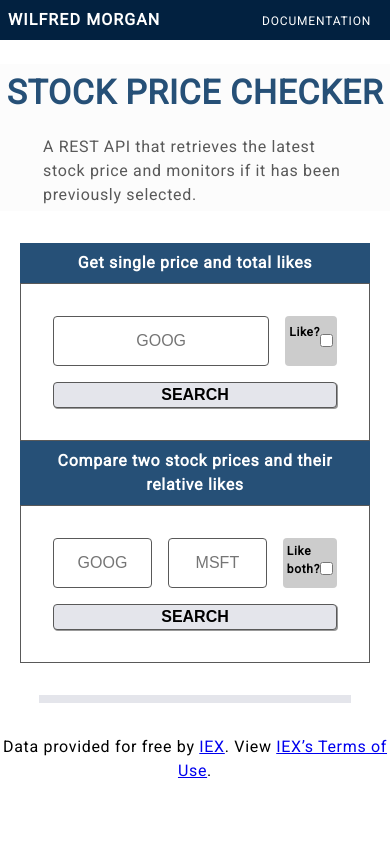
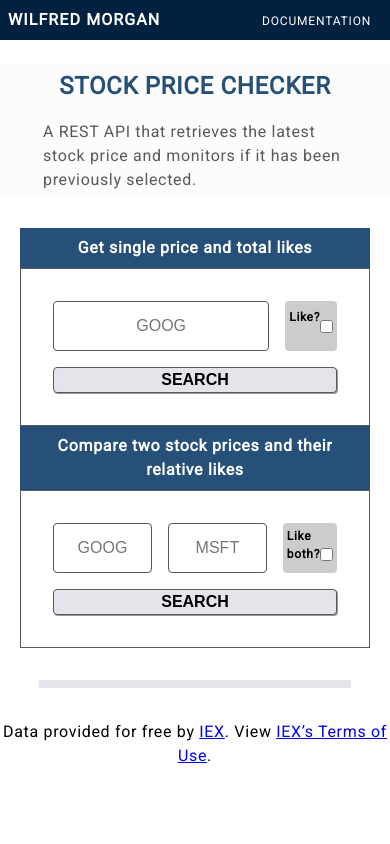
Before and after one commit to wmemorgan/stock-price-checker, a website: page views/index.html in a window 390 px wide. Shown: the top 844 px of the page. Drawn offline with nearby package versions, Linux system fonts and the light colour scheme; files that its build step writes are made by us from their sources.

Commit message:
Adjust font size of title

```diff
--- a/public/style.css
+++ b/public/style.css
@@ -113,7 +113,7 @@ body {
 #headline {
   text-align: center;
   color: var(--default-primary-color);
-	font-size: 4rem;
+	font-size: 3rem;
 	padding-bottom: 1rem;
   text-transform: uppercase;
 }
@@ -365,7 +365,7 @@ footer #copyright-info {
 	}
 
 	#headline {
-    font-size: 4.5vh;
+    font-size: 2rem;
 	}
 
   section .container {
@@ -394,7 +394,7 @@ footer #copyright-info {
 
 
   #headline {
-    font-size: 4vh;
+    font-size: 1.5rem;
   }
 
   /*----section----*/
```
